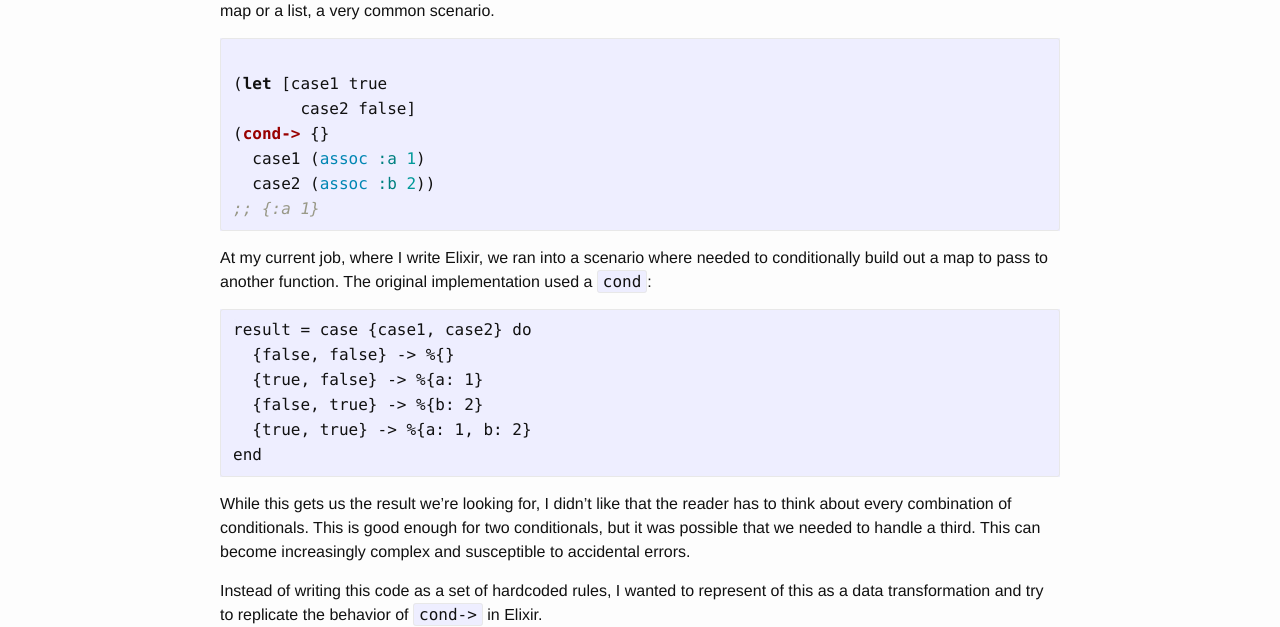
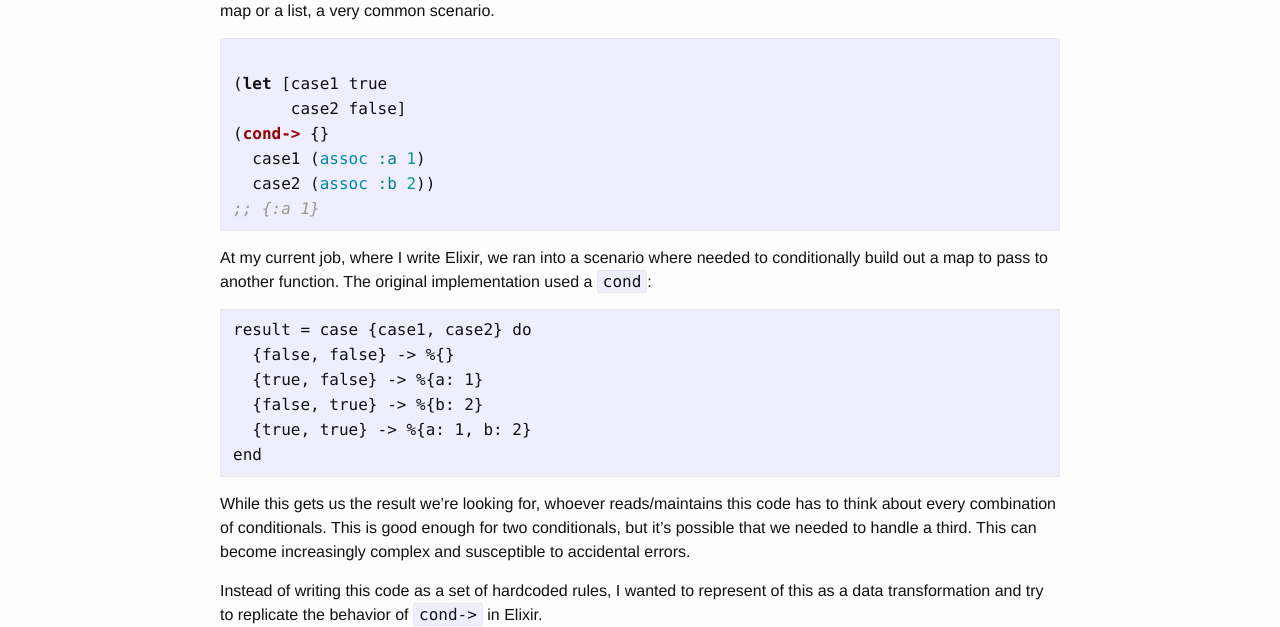
Before and after one commit to joannecheng/joannecheng.github.io, a Jekyll site: the page built from _posts/2024-03-29-elixir-then.markdown, in a window 1280 px wide. Shown: the part 281-908 px from the top of the page. Built offline with Jekyll 4.4.1, drawn with Linux system fonts in a browser that asks for light colours; nearby versions of some CDN libraries; library files that are not in the unit come from our copies.

Commit message:
update blog again

````diff
--- a/_posts/2024-03-29-elixir-then.markdown
+++ b/_posts/2024-03-29-elixir-then.markdown
@@ -9,7 +9,7 @@ One of my favorite functions in Clojure is `cond->`. `cond->` is very useful whe
 ```clojure
 
 (let [case1 true
-       case2 false]
+      case2 false]
 (cond-> {}
   case1 (assoc :a 1)
   case2 (assoc :b 2))
@@ -28,8 +28,8 @@ result = case {case1, case2} do
 end
 ```
 
-While this gets us the result we're looking for, I didn't like that the reader has to think about every combination of conditionals.
-This is good enough for two conditionals, but it was possible that we needed to handle a third.
+While this gets us the result we're looking for, whoever reads/maintains this code has to think about every combination of conditionals.
+This is good enough for two conditionals, but it's possible that we needed to handle a third.
 This can become increasingly complex and susceptible to accidental errors.
 
 Instead of writing this code as a set of hardcoded rules, I wanted to represent of this as a data transformation and try to replicate the behavior of `cond->` in Elixir.
````
